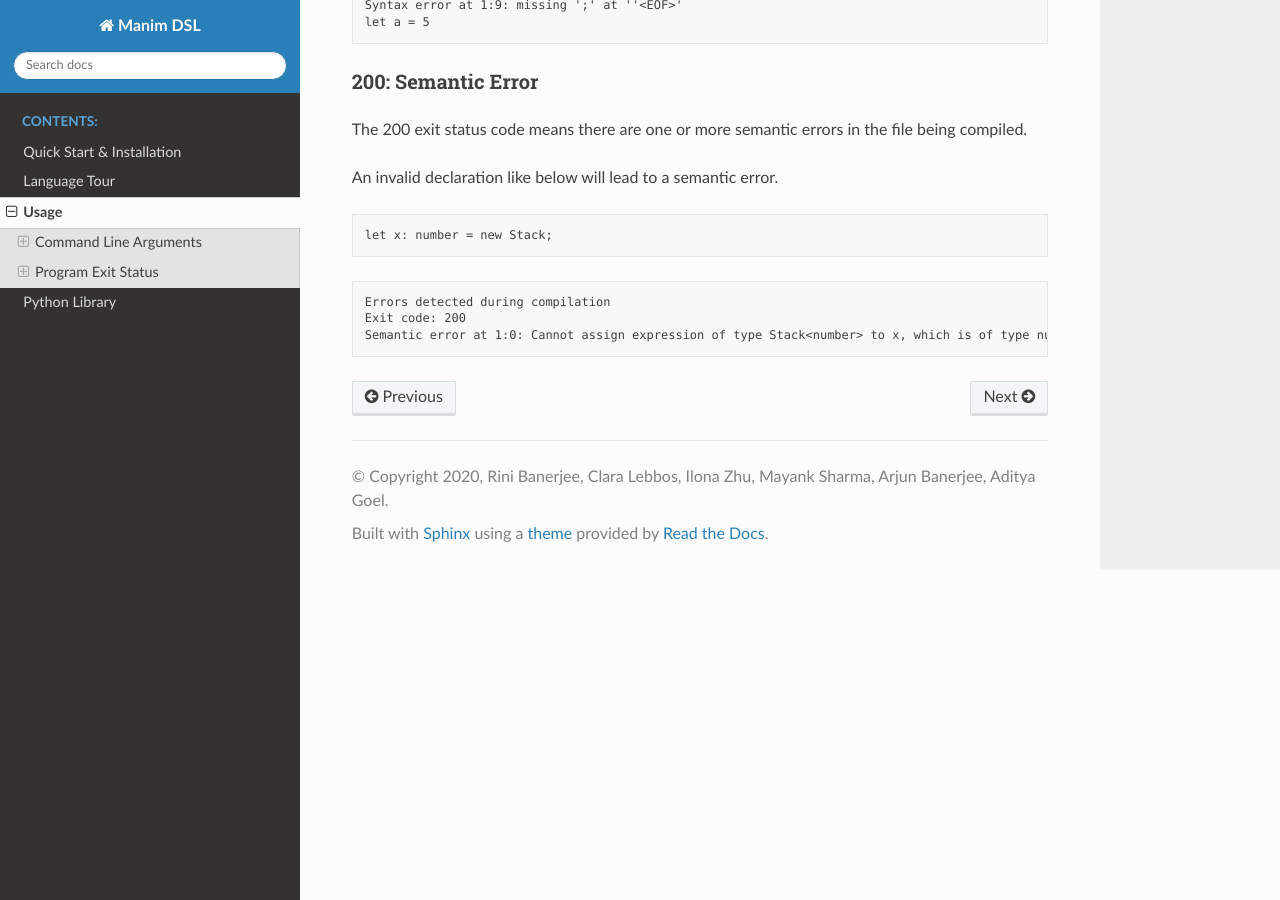
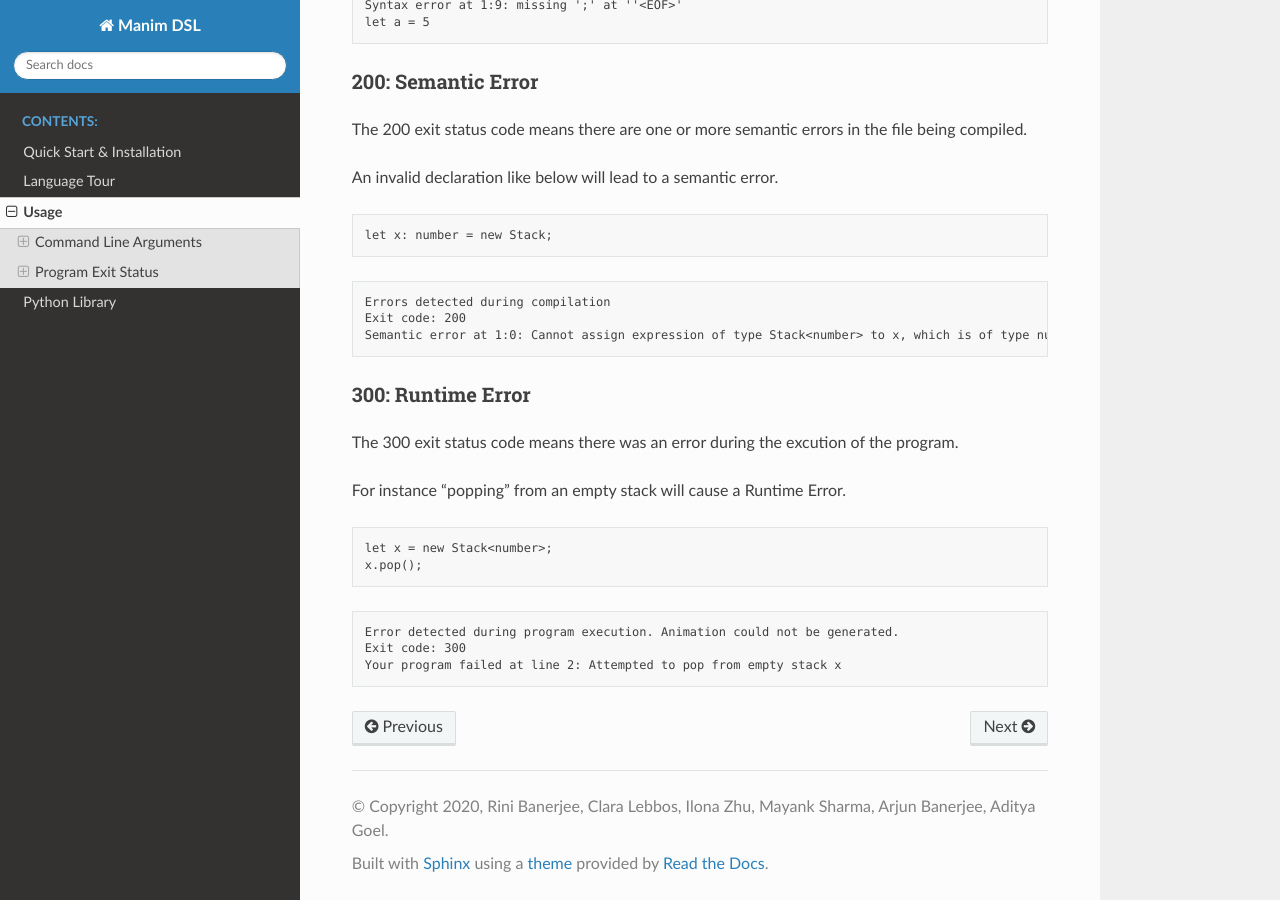
Before and after one commit to VAlgoLang/valgolang.github.io, a Sphinx documentation site: the page built from source/usage.rst, in a window 1280 px wide and 900 px high, scrolled down 1799 px. Built offline with Sphinx 7.4.7 and the Read the Docs theme 2.0.0, drawn with Linux system fonts in a browser that asks for light colours.

Commit message:
Update usage.rst (#13)

```diff
--- a/source/usage.rst
+++ b/source/usage.rst
@@ -104,3 +104,21 @@ An invalid declaration like below will lead to a semantic error.
     Errors detected during compilation
     Exit code: 200
     Semantic error at 1:0: Cannot assign expression of type Stack<number> to x, which is of type number
+
+300: Runtime Error
+^^^^^^^^^^^^^^^^^^^
+
+The 300 exit status code means there was an error during the excution of the program.
+
+For instance "popping" from an empty stack will cause a Runtime Error.
+
+.. code :: none
+
+    let x = new Stack<number>;
+    x.pop();
+
+.. code :: none
+
+    Error detected during program execution. Animation could not be generated.
+    Exit code: 300
+    Your program failed at line 2: Attempted to pop from empty stack x
```
